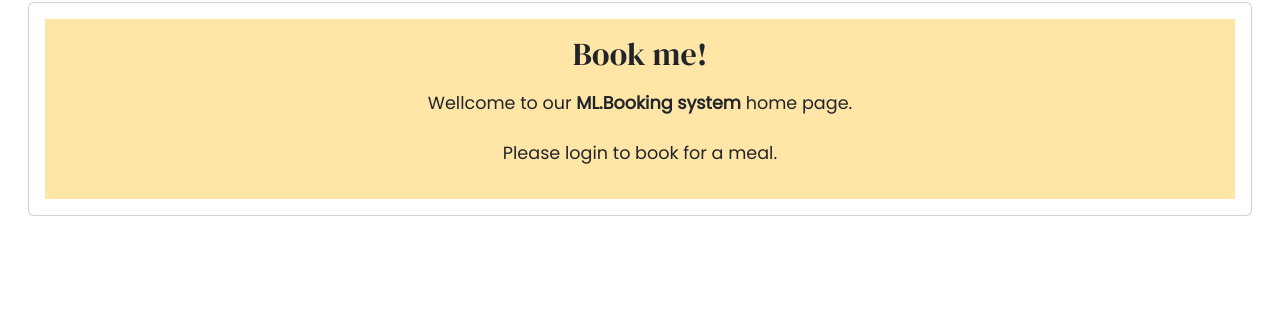
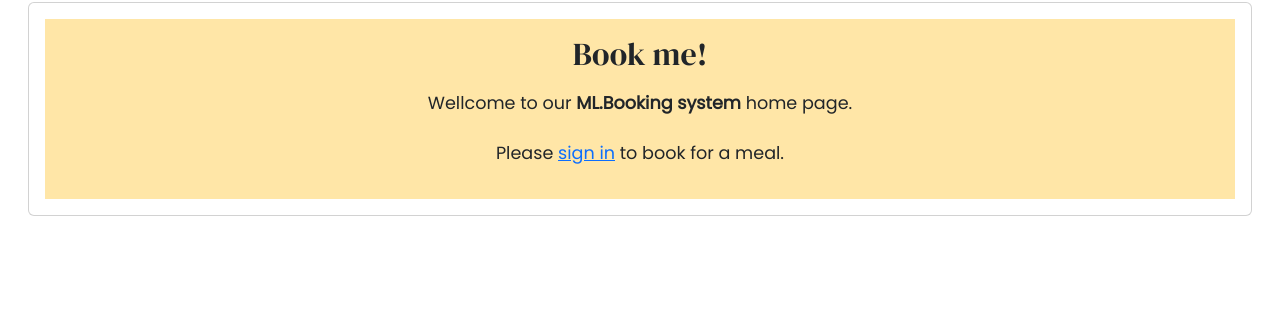
Before and after one commit to kasemdeautsch/PP4, a Django app: page / in a window 1280 px wide. Shown: the part 92-427 px from the top of the page. Run offline with Django 4.2, Linux system fonts and the light colour scheme; parts of the project's set-up code (start-up, migrations or seed data) failed here and were passed over; some libraries are stand-ins or nearby versions.

Commit message:
Add link to home page to enable direct sin in

```diff
--- a/booking/templates/booking/index.html
+++ b/booking/templates/booking/index.html
@@ -1,4 +1,5 @@
 {% extends "base.html" %}
+{% url 'account_login' %}
 {% block content %}
 
 
@@ -24,7 +25,8 @@
             >My Bookings</a
           >
           {% else %}
-          <p>Please login to book for a meal.</p>
+          <p>Please <a href="{% url 'account_login' %}" class="link"
+            >sign in</a> to book for a meal.</p>
           {% endif %}
         </div>
       </div>
```
